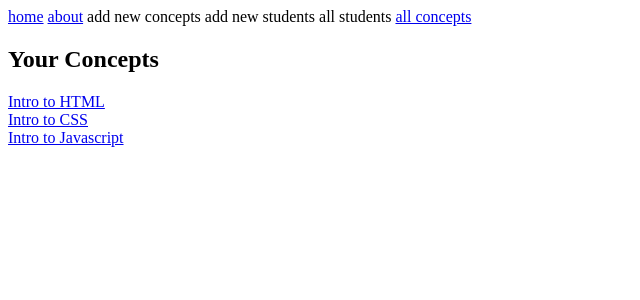
After one commit to jhsu79/lesson-summary-generator, a Django app: page /concepts/ in a window 1280 px wide. The commit adds this page. Shown: the top 300 px of the page, without its empty margins (0-640 px from the left). Run offline with Django 4.2, Linux system fonts and the light colour scheme.

Commit message:
add concept index page and begin concept detail page

```diff
--- a/lessonsummarygenerator/main_app/templates/base.html
+++ b/lessonsummarygenerator/main_app/templates/base.html
@@ -14,7 +14,7 @@
                     <a>add new concepts</a>
                     <a>add new students</a>
                     <a>all students</a> </a>
-                    <a>all concepts</a>
+                    <a href ="{% url 'concepts_index' %}">all concepts</a>
                 </div>
         </nav>
     </header>
--- /dev/null
+++ b/lessonsummarygenerator/main_app/templates/concepts/index.html
@@ -0,0 +1,9 @@
+{% extends 'base.html' %}
+{% block content %}
+<h2> Your Concepts</h2>
+{% for concept in concepts %}
+<a href="/concepts/{{concept.id}}">
+<div>{{concept.name}}</div>
+</a>
+{% endfor %}
+{% endblock %}
--- a/lessonsummarygenerator/main_app/urls.py
+++ b/lessonsummarygenerator/main_app/urls.py
@@ -5,5 +5,7 @@ from .views import HomeView, AboutView
 
 urlpatterns = [
 	path('', HomeView.as_view(), name = 'home'),
-    path('about/', AboutView.as_view(), name= 'about')
+    path('about/', AboutView.as_view(), name= 'about'),
+    path('concepts/', views.concepts_index, name='concepts_index'),
+    path('concepts/<int:concept_id>/', views.concept_detail, name='detail'),
  ]
--- a/lessonsummarygenerator/main_app/views.py
+++ b/lessonsummarygenerator/main_app/views.py
@@ -1,5 +1,5 @@
 from django.shortcuts import render
-from django.views.generic import TemplateView
+from django.views.generic import TemplateView, ListView
 
 # Create your views here.
 
@@ -8,3 +8,19 @@ class HomeView(TemplateView):
 
 class AboutView(TemplateView):
     template_name = 'about.html'
+
+
+concepts = [{'name': 'Intro to HTML', 'description': 'a basic lesson in how to build an html web page from scratch, understand the syntax and semantic elements of HTML, and correctly indent and nest html', 'keywords': ['HTML', 'Fundamentals', 'Syntax', 'Semantic' ,'fundamentals'], }, {'name': 'Intro to CSS', 'description': 'a basic lesson in how to style the elements on a web page, understand the css box model, and use css selectors to target elements for styling', 'keywords': ['box model', 'box-sizing', 'fundamentals', 'selectors', 'css']},{'name': 'Intro to Javascript', 'description':'An introduction to data types, variables, primitives in Javascript', 'keywords':['data types', 'primitives', 'javascript', 'fundamentals'],}]
+
+def concepts_index(request):
+    return render(request, 'concepts/index.html', {'concepts': concepts})
+
+def concept_detail (request, concept_id):
+    concept = concepts.get(id=concept_id)
+    return render(request, 'concepts/detail.html', {'concepts': concept})
+
+# class ConceptsIndexView(ListView):
+#     model = Concept
+#     def get_context_data(self, kwargs):
+#         context = super().get_context_data(**kwargs)
+#         return context
```
Also changed, not shown: 1 other file.
